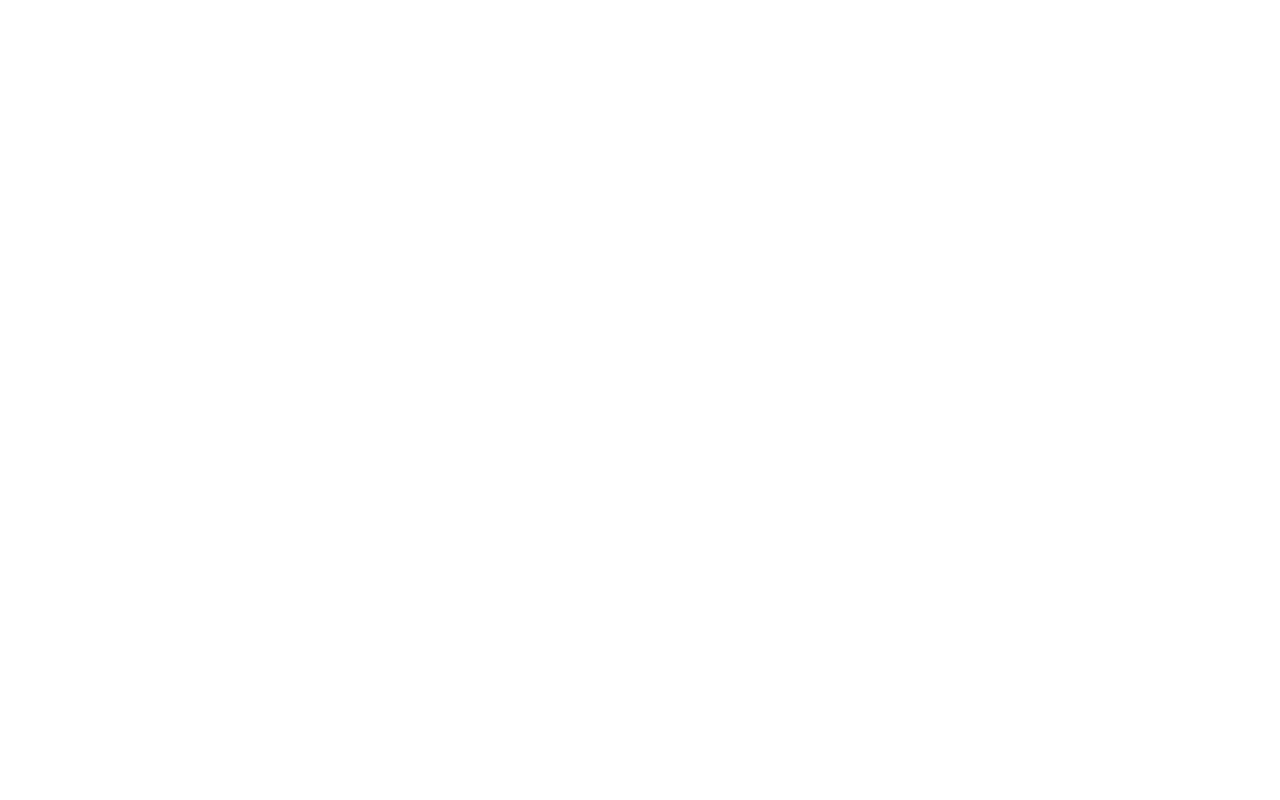
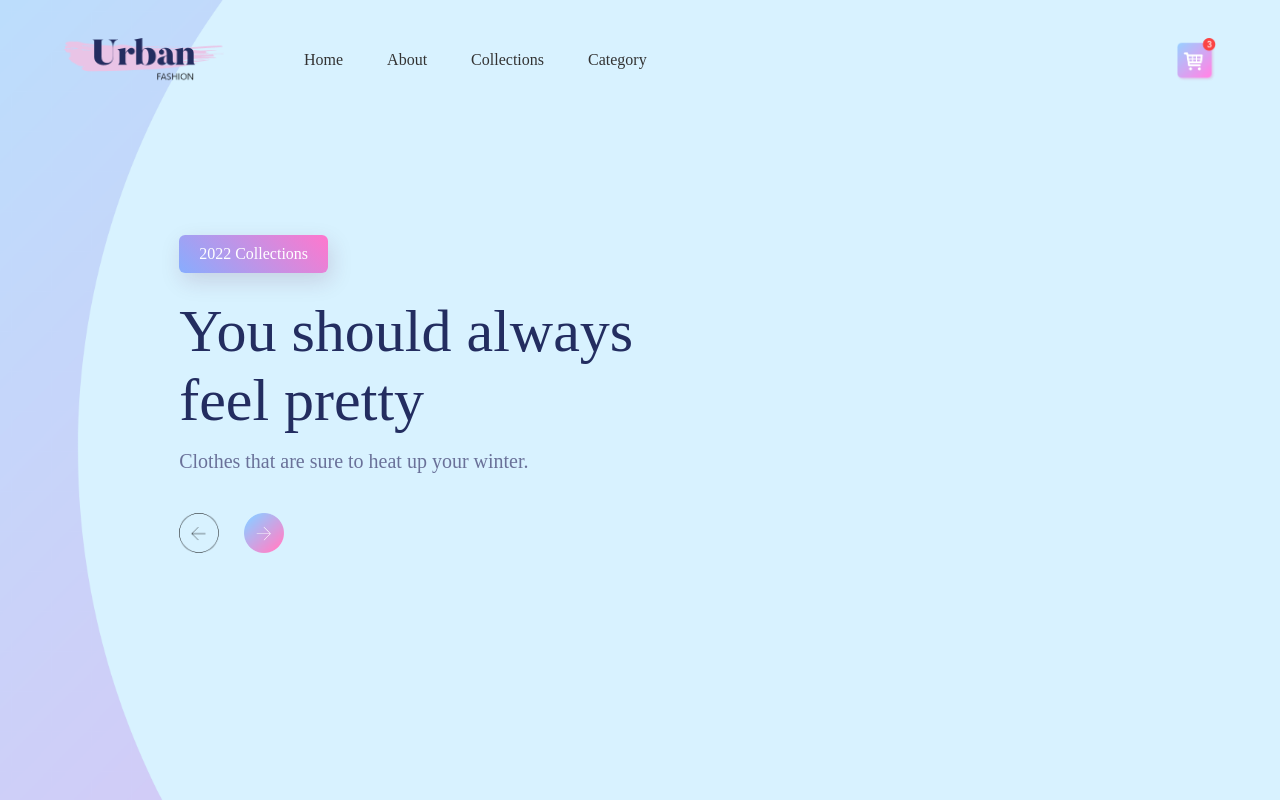
Before and after one commit to Tosints/Modern-Web, a plain HTML site: page index.html in a window 1280 px wide. Drawn offline with Linux system fonts and the light colour scheme.

Commit message:
update
เพิ่ม html css code
จัดแต่งหน้าเว็บ

```diff
--- a/index.html
+++ b/index.html
@@ -1,5 +1,6 @@
 <!DOCTYPE html>
 <html lang="en">
+
 <head>
     <meta charset="UTF-8">
     <meta http-equiv="X-UA-Compatible" content="IE=edge">
@@ -7,7 +8,32 @@
     <title>Modern Web</title>
     <link rel="stylesheet" href="style.css">
 </head>
+
 <body>
+    <div class="container">
+        <div class="navbar">
+            <img src="image/logo.png" class="logo">
+            <nav>
+                <ul>
+                    <li><a href="">Home</a></li>
+                    <li><a href="">About</a></li>
+                    <li><a href="">Collections</a></li>
+                    <li><a href="">Category</a></li>
+                </ul>
+            </nav>
+            <img src="image/cart.png" class="cart">
+        </div>
+        <div class="content">
+            <a href="" class="btn">2022 Collections</a>
+            <h1>You should always<br> feel pretty</h1>
+            <p>Clothes that are sure to heat up your winter.</p>
 
+            <div class="arrow-icons">
+                <img src="image/back-arrow.png" >
+                <img src="image/next-arrow.png" >
+            </div>
+        </div>
+    </div>
 </body>
+
 </html>
--- a/style.css
+++ b/style.css
@@ -3,3 +3,86 @@
     padding: 0;
     box-sizing: border-box;
 }
+
+.container {
+    height: 100vh;
+    width: 100%;
+    background-image: url(image/background.png);
+    background-position: center;
+    background-size: cover;
+    padding-left: 5%;
+    padding-right: 5%;
+    position: relative;
+}
+
+.navbar {
+    width: 100%;
+    height: 15vh;
+    margin: auto;
+    display: flex;
+    align-items: center;
+}
+
+.logo {
+    width: 160px;
+    cursor: pointer;
+}
+
+.cart {
+    width: 40px;
+    cursor: pointer;
+}
+
+nav {
+    flex: 1;
+    padding-left: 60px;
+}
+
+nav ul li {
+    display: inline-block;
+    list-style: none;
+    margin: 0 20px;
+}
+
+nav ul li a {
+    text-decoration: none;
+    color: #333;
+}
+
+.content h1 {
+    font-size: 60px;
+    font-weight: 100;
+    margin-top: 24px;
+    margin-bottom: 15px;
+    color: #232d60;
+}
+
+.content p {
+    font-size: 20px;
+    color: #6a7199;
+}
+
+.content {
+    margin-left: 10%;
+    margin-top: 10%;
+}
+
+.content .btn {
+    display: inline-block;
+    background: linear-gradient(45deg,#87adfe,#ff77cd);
+    border-radius: 6px;
+    padding: 10px 20px;
+    text-decoration: none;
+    color: #fff;
+    box-shadow: 3px 8px 22px rgba(94,28,68,0.15);
+}
+
+.arrow-icons {
+    margin-top: 40px;
+    display: flex;
+}
+
+.arrow-icons img {
+    width: 40px;
+    margin-right: 25px;
+}
```
